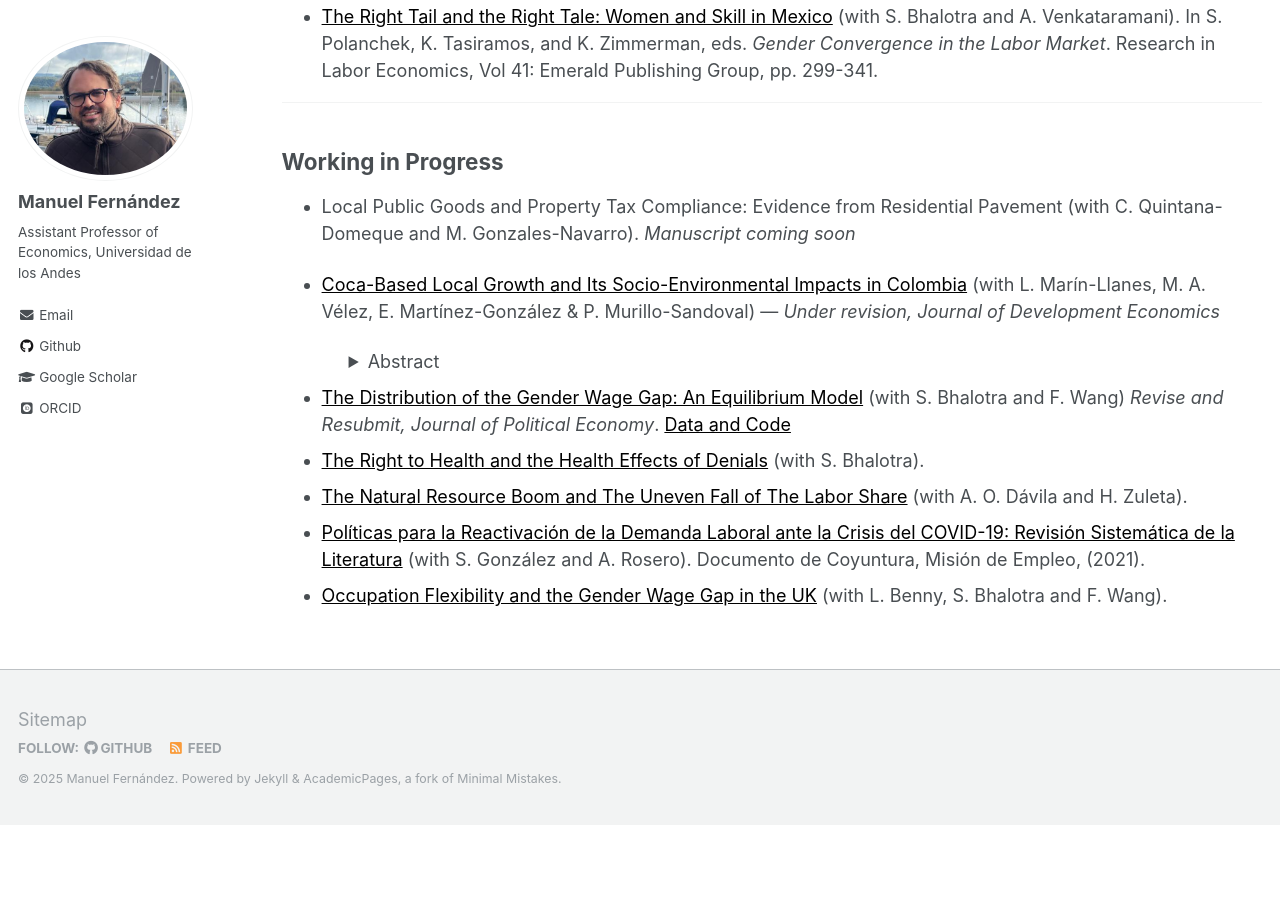
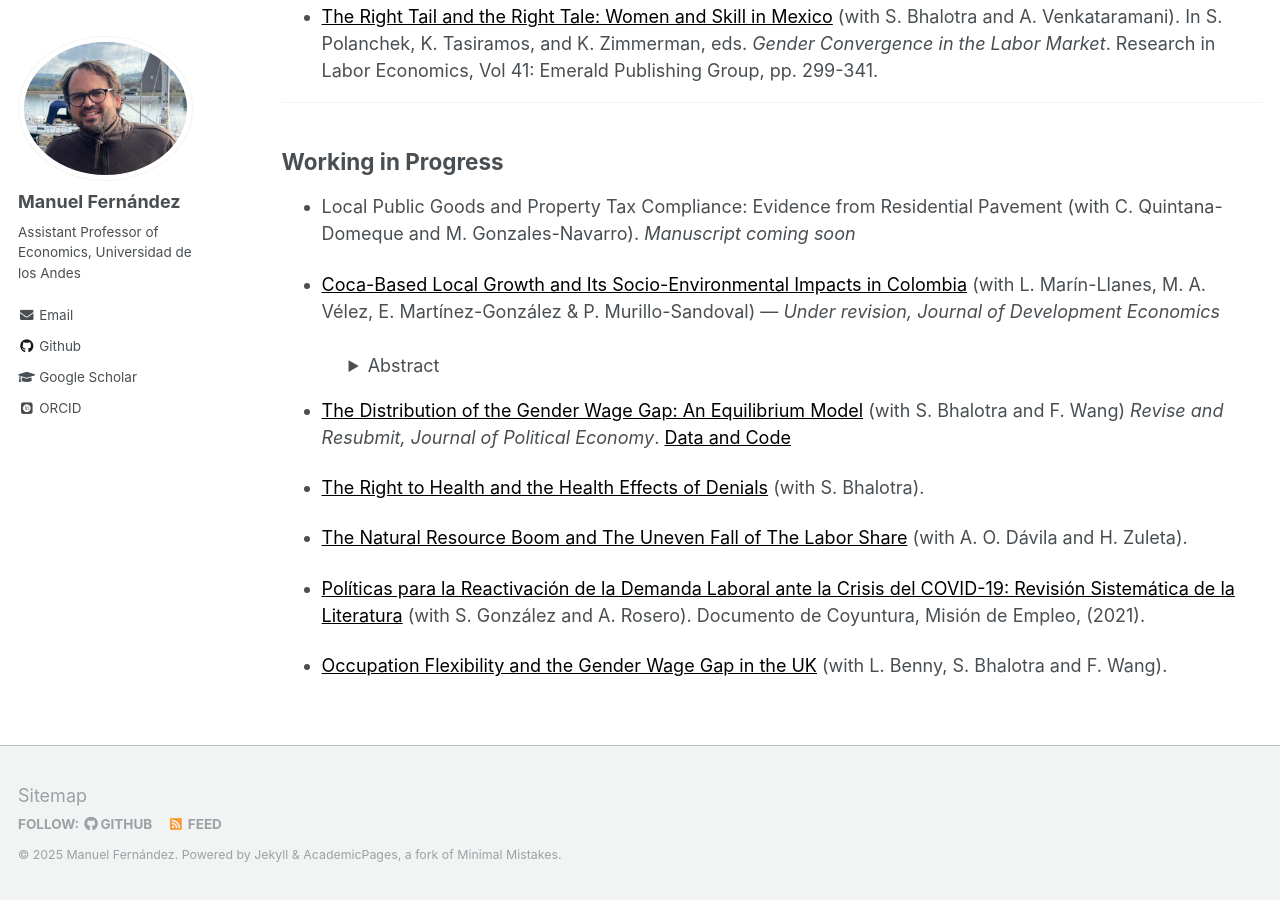
Before and after one commit to man-fern/man-fern.github.io, a Jekyll site: the page built from _pages/research.md, in a window 1280 px wide and 900 px high, scrolled down 1009 px. Built offline with Jekyll 4.4.1, drawn with Linux system fonts in a browser that asks for light colours; some web fonts are replaced; before the commit the page ends 1834 px from its top, so only the background shows below that.

Commit message:
Abstract

```diff
--- a/_pages/research.md
+++ b/_pages/research.md
@@ -35,18 +35,19 @@
 
 * [Coca-Based Local Growth and Its Socio-Environmental Impacts in Colombia](/files/Marin-Fernandez-Velez-Martinez-Murillo-coca-based-local-growth-2025.pdf){:style="color:black;text-decoration:underline"} (with L. Marín-Llanes, M. A. Vélez, E. Martínez-González & P. Murillo-Sandoval) — *Under revision, Journal of Development Economics*{: style="margin-bottom: 0.2em;"}
 
-    <details style="display:inline-block;margin-left:1.5rem;">
+    <details style="display:inline-block;margin-left:1.5rem;margin-top:0.2em;">
       <summary>Abstract</summary>
       <blockquote>
         <p><strong>Abstract:</strong> …</p>
       </blockquote>
     </details>
 
+* [The Distribution of the Gender Wage Gap: An Equilibrium Model](/files/Bhalotra-Fernandez-Wang-FLFP-eq-model.pdf){: style="color:black; text-decoration: underline;"} (with S. Bhalotra and F. Wang) *Revise and Resubmit, Journal of Political Economy*. [Data and Code](https://fanwangecon.github.io/PrjLabEquiBFW/){: style="color:black; text-decoration: underline;"}
 
+* [The Right to Health and the Health Effects of Denials](/files/Bhalotra-Fernandez-right-to-health.pdf){: style="color:black; text-decoration: underline;"} (with S. Bhalotra).
 
+* [The Natural Resource Boom and The Uneven Fall of The Labor Share](/files/Davila-Fernandez-Zuleta-Natural-resource-boom.pdf){: style="color:black; text-decoration: underline;"} (with A. O. Dávila and H. Zuleta).
 
-* [The Distribution of the Gender Wage Gap: An Equilibrium Model](/files/Bhalotra-Fernandez-Wang-FLFP-eq-model.pdf){: style="color:black; text-decoration: underline;"} (with S. Bhalotra and F. Wang) *Revise and Resubmit, Journal of Political Economy*. [Data and Code](https://fanwangecon.github.io/PrjLabEquiBFW/){: style="color:black; text-decoration: underline;"}
-* [The Right to Health and the Health Effects of Denials](/files/Bhalotra-Fernandez-right-to-health.pdf){: style="color:black; text-decoration: underline;"} (with S. Bhalotra).
-* [The Natural Resource Boom and The Uneven Fall of The Labor Share](/files/Davila-Fernandez-Zuleta-Natural-resource-boom.pdf){: style="color:black; text-decoration: underline;"} (with A. O. Dávila and H. Zuleta).
 * [Políticas para la Reactivación de la Demanda Laboral ante la Crisis del COVID-19: Revisión Sistemática de la Literatura](/files/Fernandez-Gonzalez-Rosero-Reactivacion-demanda-laboral.pdf){: style="color:black; text-decoration: underline;"} (with S. González and A. Rosero). Documento de Coyuntura, Misión de Empleo, (2021).
+
 * [Occupation Flexibility and the Gender Wage Gap in the UK](/files/Benny-Bhalotra-Fernandez-Wang-Occupation-flexibility.pdf){: style="color:black; text-decoration: underline;"} (with L. Benny, S. Bhalotra and F. Wang).
```
